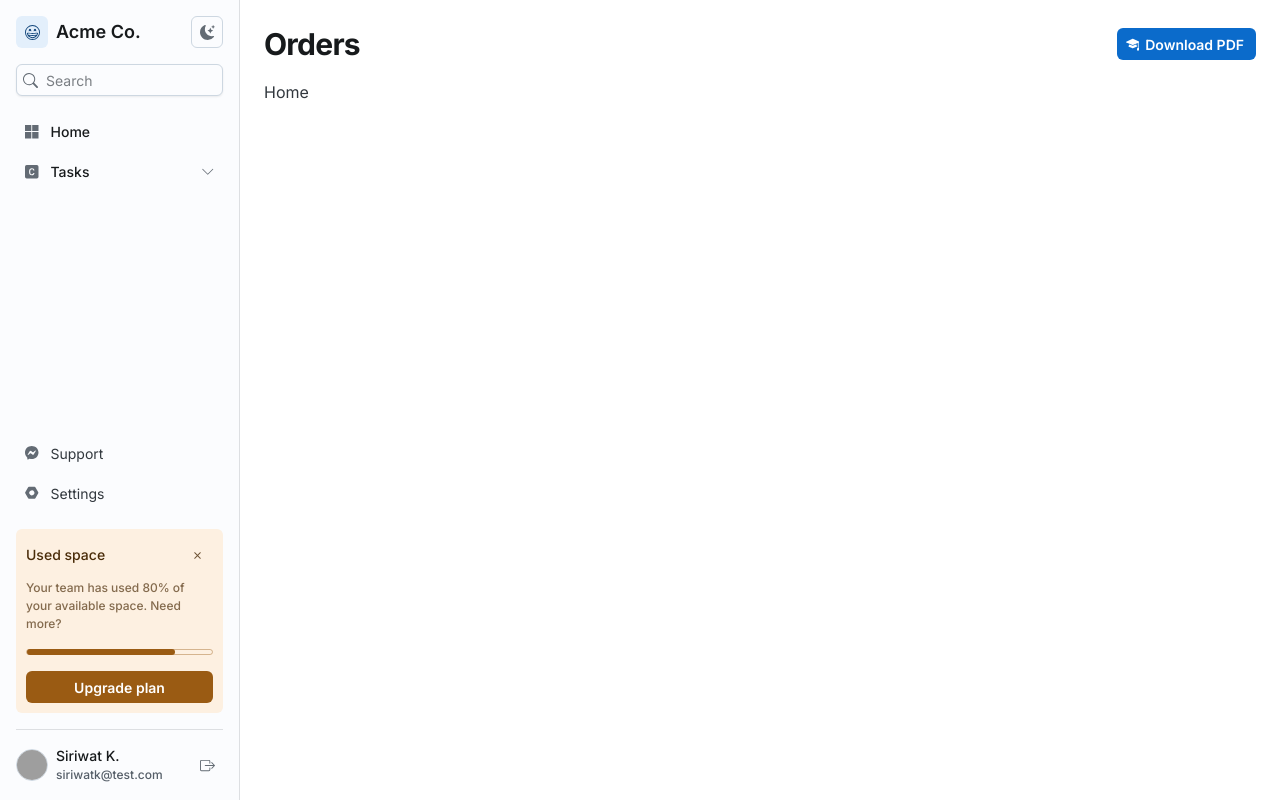
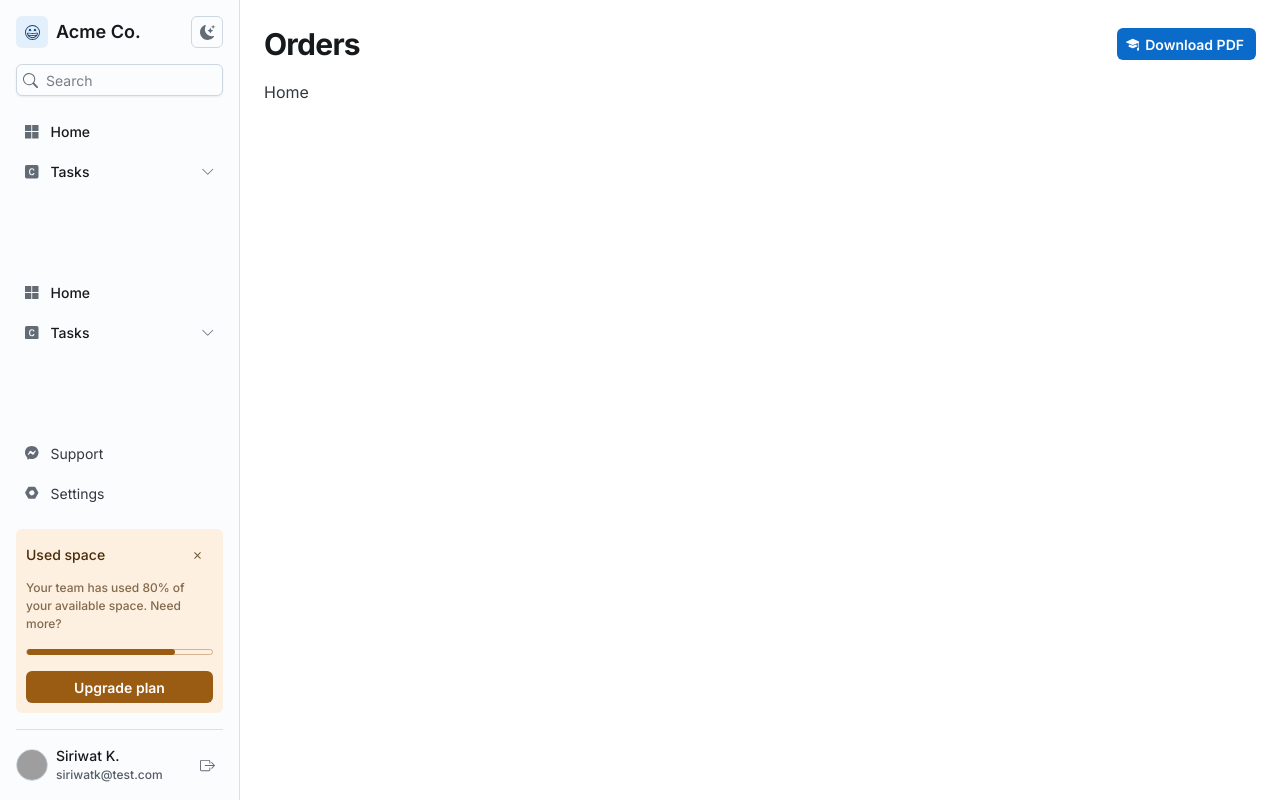
Before and after one commit to 845292122/joy-admin, a React (Vite) app: page / in a window 1280 px wide. Built offline with nearby package versions, Linux system fonts and the light colour scheme; grey boxes are pictures that could not be loaded.

Commit message:
菜单渲染

```diff
--- a/src/layout/Sidebar.tsx
+++ b/src/layout/Sidebar.tsx
@@ -16,6 +16,7 @@ import {
   Stack,
   Typography
 } from '@mui/joy'
+import { useAtomValue } from 'jotai'
 import React from 'react'
 import {
   BsBoxArrowRight,
@@ -30,7 +31,15 @@ import {
   BsX
 } from 'react-icons/bs'
 import ColorSchemeToggle from '~/components/ColorSchemeToggle'
+import { RouteType } from '~/router'
+import { permAtom } from '~/store'
 import { closeSidebar } from '~/utils'
+
+type MenuType = {
+  title: string
+  icon: React.ReactNode
+  children?: MenuType[]
+}
 
 function Toggler({
   defaultExpanded = false,
@@ -61,7 +70,66 @@ function Toggler({
   )
 }
 
+// TODO 动态渲染菜单
+function Menu() {
+  return (
+    <List
+      size="sm"
+      sx={{
+        gap: 1,
+        '--List-nestedInsetStart': '30px',
+        '--ListItem-radius': theme => theme.vars.radius.sm
+      }}
+    >
+      <ListItem>
+        <ListItemButton>
+          <BsMicrosoft />
+          <ListItemContent>
+            <Typography level="title-sm">Home</Typography>
+          </ListItemContent>
+        </ListItemButton>
+      </ListItem>
+
+      <ListItem nested>
+        <Toggler
+          renderToggle={({ open, setOpen }) => (
+            <ListItemButton onClick={() => setOpen(!open)}>
+              <BsCSquareFill />
+              <ListItemContent>
+                <Typography level="title-sm">Tasks</Typography>
+              </ListItemContent>
+              {open ? <BsChevronUp /> : <BsChevronDown />}
+            </ListItemButton>
+          )}
+        >
+          <List sx={{ gap: 0.5 }}>
+            <ListItem sx={{ mt: 0.5 }}>
+              <ListItemButton>All tasks</ListItemButton>
+            </ListItem>
+            <ListItem>
+              <ListItemButton>Backlog</ListItemButton>
+            </ListItem>
+            <ListItem>
+              <ListItemButton>In progress</ListItemButton>
+            </ListItem>
+            <ListItem>
+              <ListItemButton>Done</ListItemButton>
+            </ListItem>
+          </List>
+        </Toggler>
+      </ListItem>
+    </List>
+  )
+}
+
 export default function Sidebar() {
+  const permissions = useAtomValue(permAtom)
+
+  React.useEffect(() => {
+    // TODO 根据权限过滤菜单
+    const filterMenusByPermissions = (routes: RouteType[], permissions: string[]) => {}
+  }, [permissions])
+
   return (
     <Sheet
       sx={{
@@ -173,6 +241,8 @@ export default function Sidebar() {
           </ListItem>
         </List>
 
+        <Menu />
+
         <List
           size="sm"
           sx={{
```
